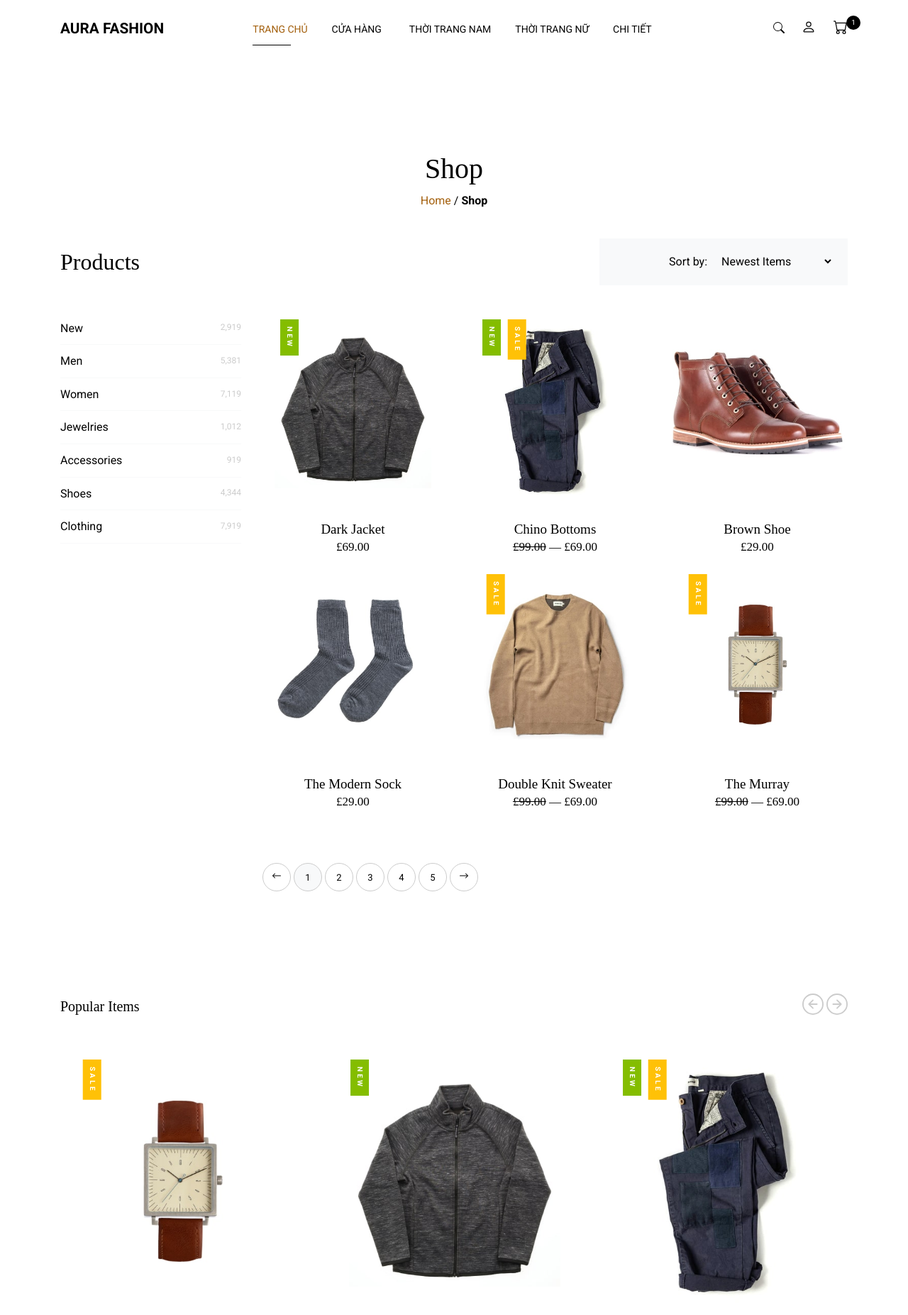
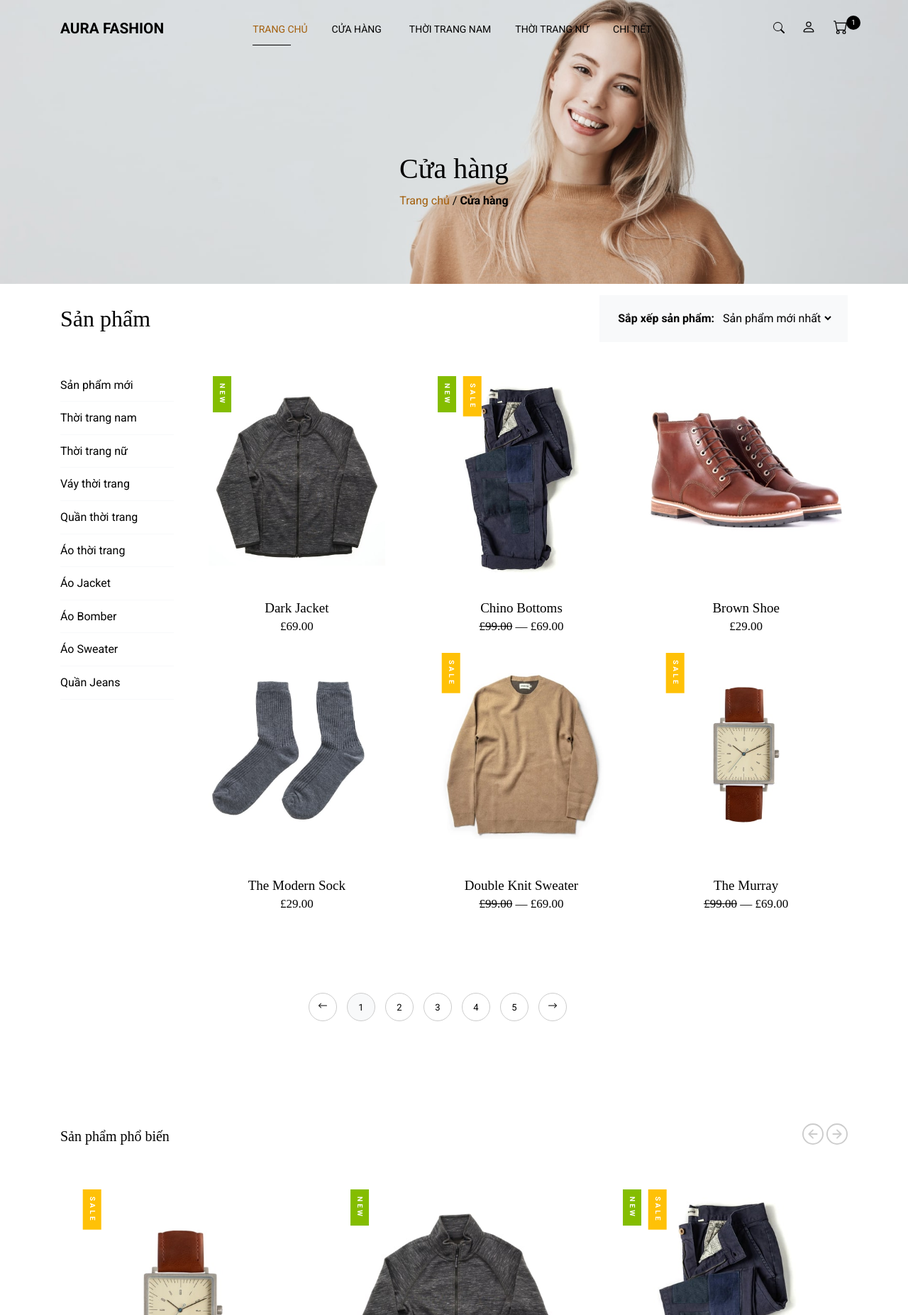
Before and after one commit to MeiNhuY/FashionShop, a PHP site: the page made by views/index.php in a window 1280 px wide. Shown: the top 1853 px of the page at 71% size. Run offline with PHP 8.4, Linux system fonts and the light colour scheme; some libraries are stand-ins or nearby versions; some web fonts are replaced.

Commit message:
tuyến sửa

```diff
--- a/public/css/style.css
+++ b/public/css/style.css
@@ -30,6 +30,34 @@ body {
     opacity: 1;
     visibility: visible; }
 
+    /* shop */
+.custom-pagination ul {
+  padding-left: 150px; /* Tăng khoảng cách từ lề trái cho cả danh sách */
+  padding-top: 40px;
+}
+
+.custom-pagination ul li {
+  margin-left: 10px; /* Tăng khoảng cách giữa các nút phân trang */
+}
+
+.custom-pagination ul li :hover {
+  background-color: #a35f0c; /* Màu nền khi hover */
+  cursor: pointer; /* Thêm hiệu ứng con trỏ */
+}
+
+.categories li a {
+  color: #000; /* Màu chữ mặc định */
+  transition: transform 0.2s ease, color 0.2s ease;
+}
+
+.categories li a:hover {
+  transform: scale(1.1) translateX(10%); /* Tăng kích thước và dịch nhẹ sang trái */
+  color: #a35f0c; /* Đổi màu chữ khi hover */
+}
+
+
+
+
 .text-black {
   color: #000000 !important; }
 
@@ -62,12 +90,12 @@ a {
   color: #ffffff; }
 
 .text-primary {
-  color: #b84592 !important; }
+  color: #a35f0c !important; }
 
 a.text-primary {
-  color: #b84592 !important; }
+  color: #a35f0c !important; }
   a.text-primary:hover {
-    color: #b84592 !important; }
+    color: #a35f0c !important; }
 
     h1, .h1, h2, .h2, h3, .h3, h4, .h4 {
       font-family: "Cormorant Garamond", serif;
@@ -138,10 +166,10 @@ a.text-primary {
       color: #e3a617;
       background: #000000; }
   .btn.btn-outline-primary {
-    border-color: #b84592;
-    color: #b84592; }
+    border-color: #a35f0c;
+    color: #a35f0c; }
     .btn.btn-outline-primary:hover {
-      background: #b84592;
+      background: #a35f0c;
       color: #ffffff; }
   .btn.btn-outline-white {
     border-color: #ffffff;
--- a/views/dieuhuong.php
+++ b/views/dieuhuong.php
@@ -19,8 +19,8 @@ switch ($act) {
     case "cart":
         require_once("cart/cart.php");
         break;
-    case "sale":
-        require_once("page/sale.php");
+    case "promotion":
+        require_once("page/promotion.php");
         break;
     case "intro":
         require_once("page/intro.php");
--- a/views/header_footer/footer.php
+++ b/views/header_footer/footer.php
@@ -48,7 +48,7 @@
 							</svg>
 						</div>
 						<h3>Vận chuyển</h3>
-						<p>Free ship cho đơn hàng trên 200.000VND trên toàn quốc</p>
+						<p>Giao hàng nhanh trong vòng 24h freeship cho đơn hàng trên 200.000VND trên toàn quốc.</p>
 					</div>
 				</div>
 				<div class="col-12 col-sm-6 col-md-4 mb-3 mb-md-0">
--- a/views/header_footer/header.php
+++ b/views/header_footer/header.php
@@ -54,7 +54,7 @@
 							<ul class="dropdown">
 								<li><a href="?act=intro">Giới Thiệu</a></li>
 								<li><a href="?act=contact">Liên Hệ</a></li>
-								<li><a href="?act=sale">Khuyến Mãi</a></li>
+								<li><a href="?act=promotion">Khuyến Mãi</a></li>
 								<li><a href="?act=cart">Giỏ Hàng</a></li>
 								<li><a href="?act=checkout">Thanh Toán</a></li>
 
--- a/views/index.php
+++ b/views/index.php
@@ -47,7 +47,6 @@
 
 	<?php include ('header_footer/footer.php'); ?>
 
-	<!-- thay đổi -->
 
 
 	<script src="../public/js/jquery-3.4.1.min.js"></script>
--- a/views/shop/shop.php
+++ b/views/shop/shop.php
@@ -1,34 +1,35 @@
-
-<div class="page-heading bg-light">
+<div class="page-heading bg-light" style="background-image: url('../public/images/banner/hero-slider-1-min.jpg'); background-size: cover;  height: 400px;">
     <div class="container">
       <div class="row align-items-end text-center">
         <div class="col-lg-7 mx-auto">
-          <h1>Shop</h1>
-          <p class="mb-4"><a href="index.html">Home</a> / <strong>Shop</strong></p>
+          <h1 >Cửa hàng</h1>
+          <p class="mb-4" ><a href="index.php" >Trang chủ</a> / <strong>Cửa hàng</strong></p>
         </div>
       </div>
     </div>
-  </div>
+</div>
+
 
   <div class="untree_co-section pt-3">
     <div class="container">
 
       <div class="row align-items-center mb-5">
         <div class="col-lg-8">
-          <h2 class="mb-3 mb-lg-0">Products</h2>
+          <h2 class="mb-3 mb-lg-0">Sản phẩm</h2>
         </div>
         <div class="col-lg-4">
 
-          <div class="d-flex sort align-items-center justify-content-lg-end">
-            <strong class="mr-3">Sort by:</strong>
+
+        <div class="d-flex sort align-items-center justify-content-lg-end">
+            <strong class="mr-2"><b>Sắp xếp sản phẩm:</b></strong>
             <form action="#">
               <select class="" required>
-                <option value="">Newest Items</option>
-                <option value="1">Best Selling</option>
-                <option value="2">Price: Ascending</option>
-                <option value="2">Price: Descending</option>
-                <option value="3">Rating(High to Low)</option>
+                <option value="1">Sản phẩm mới nhất</option>
+                <option value="2">Sản phẩm bán chạy</option>
+                <option value="3">Giá: tăng dần</option>
+                <option value="4">Giá: giảm dần</option>
               </select>
+
             </form>
           </div>
         </div>
@@ -36,18 +37,21 @@
 
       <div class="row">
 
-        <div class="col-md-3">
+      <div class="col-md-2">
           <ul class="list-unstyled categories">
-            <li><a href="#">New <span>2,919</span></a></li>
-            <li><a href="#">Men <span>5,381</span></a></li>
-            <li><a href="#">Women <span>7,119</span></a></li>
-            <li><a href="#">Jewelries <span>1,012</span></a></li>
-            <li><a href="#">Accessories <span>919</span></a></li>
-            <li><a href="#">Shoes <span>4,344</span></a></li>
-            <li><a href="#">Clothing <span>7,919</span></a></li>
+            <li><a href="#">Sản phẩm mới <span></span></a></li>
+            <li><a href="#">Thời trang nam <span></span></a></li>
+            <li><a href="#">Thời trang nữ <span></span></a></li>
+            <li><a href="#">Váy thời trang<span></span></a></li>
+            <li><a href="#">Quần thời trang<span></span></a></li>
+            <li><a href="#">Áo thời trang<span></span></a></li>
+            <li><a href="#">Áo Jacket<span></span></a></li>
+            <li><a href="#">Áo Bomber<span></span></a></li>
+            <li><a href="#">Áo Sweater<span></span></a></li>
+            <li><a href="#">Quần Jeans<span></span></a></li>
           </ul>
         </div>
-        <div class="col-md-9">
+        <div class="col-md-10">
           <div class="row">
             <div class="col-6 col-sm-6 col-md-6 mb-4 col-lg-4">
               <div class="product-item">
@@ -58,7 +62,7 @@
                   </div>
 
 
-                  <img src="images/products/jacket-1-min.jpg" alt="Image" class="img-fluid">
+                  <img src="../public/images/products/jacket-1-min.jpg" alt="Image" class="img-fluid">
                 </a>
                 <h3 class="title"><a href="#">Dark Jacket</a></h3>
                 <div class="price">
@@ -77,7 +81,7 @@
                   <div class="label sale top-right second">
                     <div class='content'>Sale</div>
                   </div>
-                  <img src="images/products/bottoms-1-min.jpg" alt="Image" class="img-fluid">
+                  <img src="../public/images/products/bottoms-1-min.jpg" alt="Image" class="img-fluid">
                 </a>
                 <h3 class="title"><a href="#">Chino Bottoms</a></h3>
                 <div class="price">
@@ -89,7 +93,7 @@
             <div class="col-6 col-sm-6 col-md-6 mb-4 col-lg-4">
               <div class="product-item">
                 <a href="shop-single.html" class="product-img">
-                  <img src="images/products/shoe-1-min.jpg" alt="Image" class="img-fluid">
+                  <img src="../public/images/products/shoe-1-min.jpg" alt="Image" class="img-fluid">
                 </a>
                 <h3 class="title"><a href="#">Brown Shoe</a></h3>
                 <div class="price">
@@ -101,7 +105,7 @@
             <div class="col-6 col-sm-6 col-md-6 mb-4 col-lg-4">
               <div class="product-item">
                 <a href="shop-single.html" class="product-img">
-                  <img src="images/products/sock-1-min.jpg" alt="Image" class="img-fluid">
+                  <img src="../public/images/products/sock-1-min.jpg" alt="Image" class="img-fluid">
                 </a>
                 <h3 class="title"><a href="#">The Modern Sock</a></h3>
                 <div class="price">
@@ -116,7 +120,7 @@
                   <div class="label sale top-right">
                     <div class='content'>Sale</div>
                   </div>
-                  <img src="images/products/sweater-2-min.jpg" alt="Image" class="img-fluid">
+                  <img src="../public/images/products/sweater-2-min.jpg" alt="Image" class="img-fluid">
                 </a>
                 <h3 class="title"><a href="#">Double Knit Sweater</a></h3>
                 <div class="price">
@@ -131,7 +135,7 @@
                   <div class="label sale top-right">
                     <div class='content'>Sale</div>
                   </div>
-                  <img src="images/products/watch-1-min.jpg" alt="Image" class="img-fluid">
+                  <img src="../public/images/products/watch-1-min.jpg" alt="Image" class="img-fluid">
                 </a>
                 <h3 class="title"><a href="#">The Murray</a></h3>
                 <div class="price">
@@ -180,7 +184,7 @@
       <div class="container">
         <div class="row mb-5 align-items-center">
           <div class="col-md-6">
-            <h2 class="h3">Popular Items</h2>
+            <h2 class="h3">Sản phẩm phổ biến</h2>
           </div>
           <div class="col-sm-6 carousel-nav text-sm-right">
             <a href="#" class="prev js-custom-prev-v2">
@@ -206,7 +210,7 @@
                 <div class="label sale top-right">
                   <div class='content'>Sale</div>
                 </div>
-                <img src="images/products/watch-1-min.jpg" alt="Image" class="img-fluid">
+                <img src="../public/images/products/watch-1-min.jpg" alt="Image" class="img-fluid">
               </a>
               <h3 class="title"><a href="#">The Murray</a></h3>
               <div class="price">
@@ -225,7 +229,7 @@
                 </div>
 
 
-                <img src="images/products/jacket-1-min.jpg" alt="Image" class="img-fluid">
+                <img src="../public/images/products/jacket-1-min.jpg" alt="Image" class="img-fluid">
               </a>
               <h3 class="title"><a href="#">Dark Jacket</a></h3>
               <div class="price">
@@ -245,7 +249,7 @@
                 <div class="label sale top-right second">
                   <div class='content'>Sale</div>
                 </div>
-                <img src="images/products/bottoms-1-min.jpg" alt="Image" class="img-fluid">
+                <img src="../public/images/products/bottoms-1-min.jpg" alt="Image" class="img-fluid">
               </a>
               <h3 class="title"><a href="#">Chino Bottoms</a></h3>
               <div class="price">
@@ -257,7 +261,7 @@
           <div class="item">
             <div class="product-item">
               <a href="shop-single.html" class="product-img">
-                <img src="images/products/sock-1-min.jpg" alt="Image" class="img-fluid">
+                <img src="../public/images/products/sock-1-min.jpg" alt="Image" class="img-fluid">
               </a>
               <h3 class="title"><a href="#">The Modern Sock</a></h3>
               <div class="price">
```
Also changed, not shown: views/page/promotion.php (added, +157 -0 lines), public/images/banner/background.jpeg (added), public/images/banner/slider6.webp (added), public/images/banner/slider7.jpg (added), public/images/banner/style.jpg (added), public/images/page/person_1.jpg (added), public/images/page/person_2.jpg (added), public/images/page/person_3.jpg (added), public/images/page/person_4.jpg (added).
